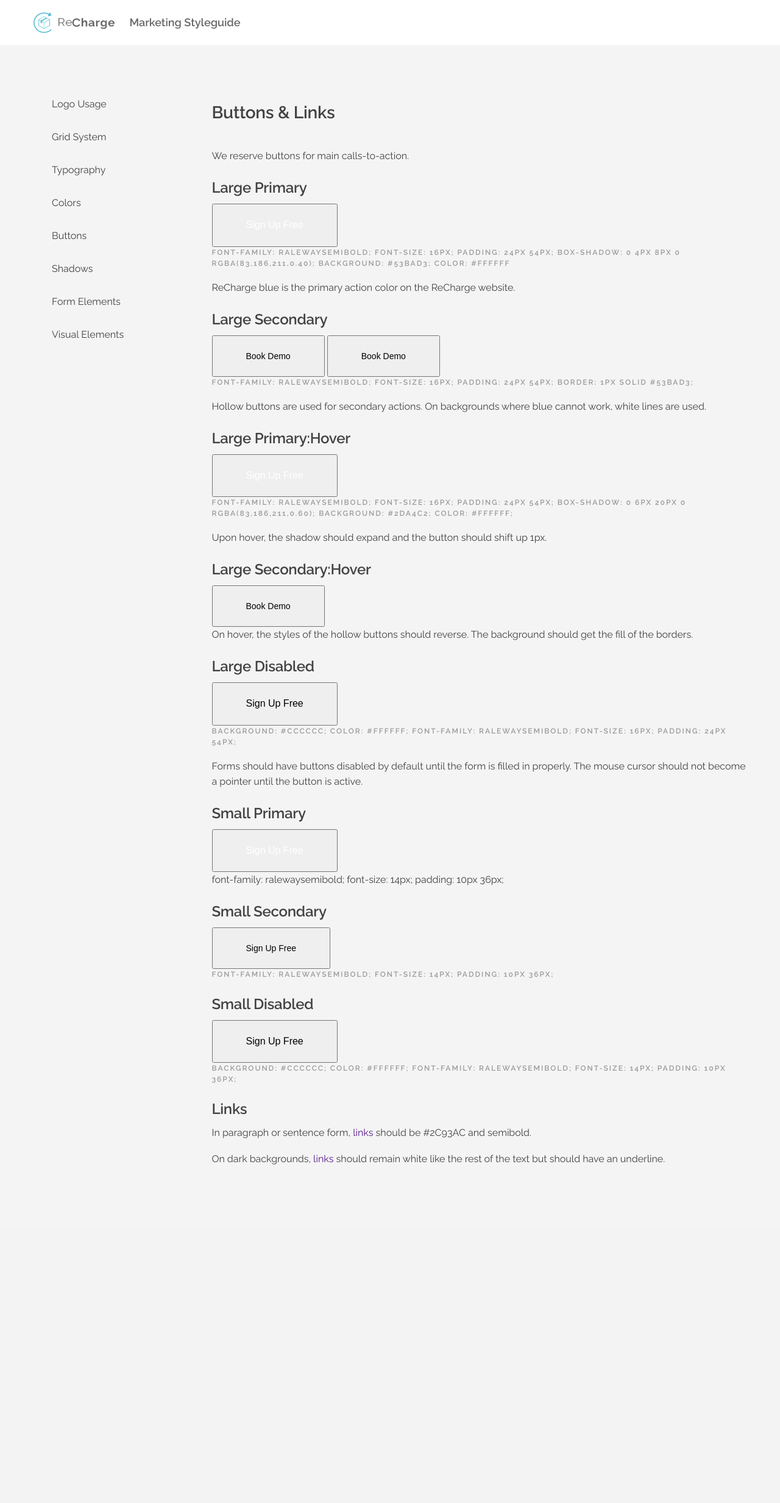
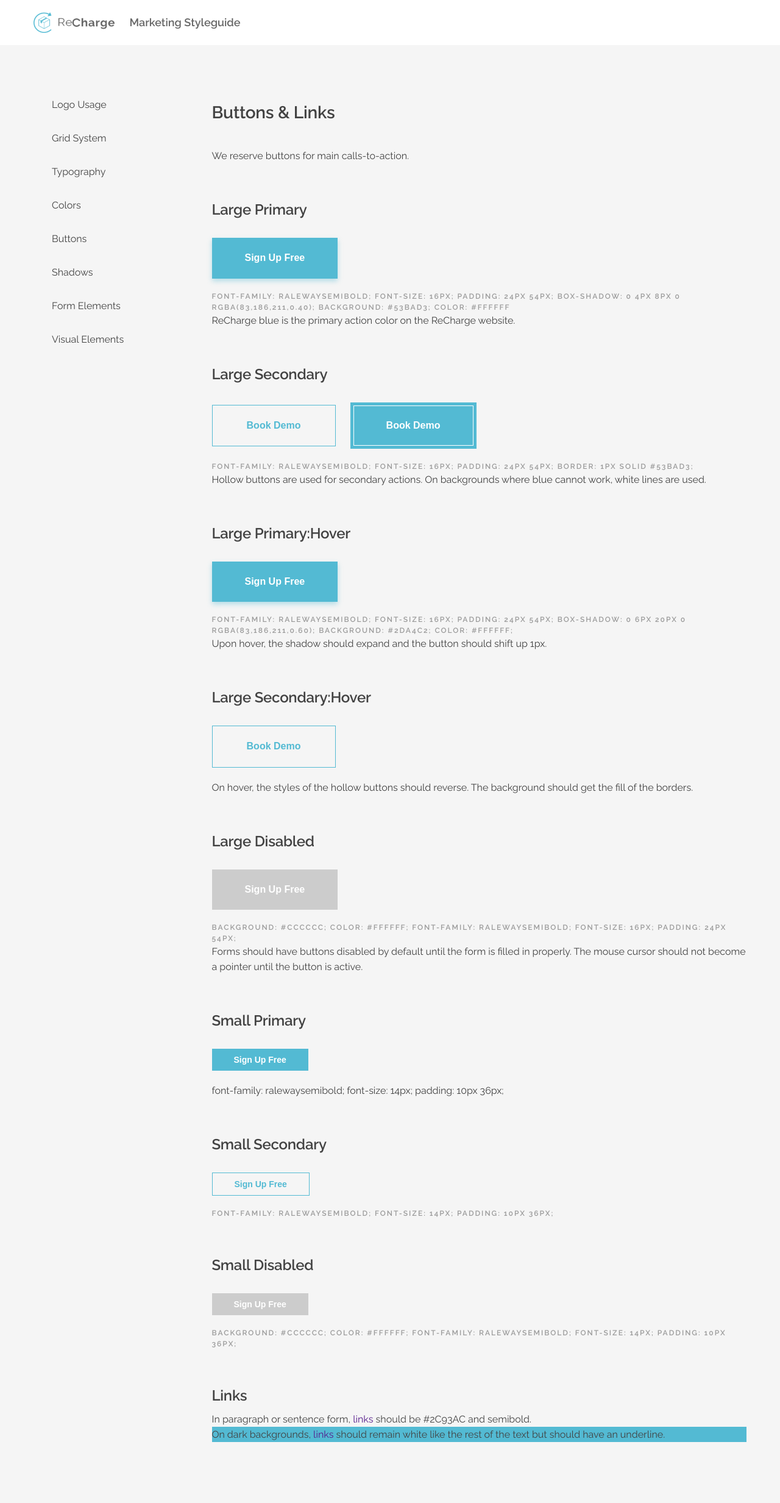
Before and after one commit to diegobechi/Marketing-Style-Guide, a PHP site: page /buttons.php in a window 1280 px wide. Shown: the whole page at 61% size. Before the commit the page ends 1910 px from the top, so only its background shows below. Run offline with PHP 8.4, Linux system fonts and the light colour scheme; some libraries are stand-ins or nearby versions.

Commit message:
added new files and improvements in buttons and visual elements page

```diff
--- a/assets/css/main.css
+++ b/assets/css/main.css
@@ -471,7 +471,7 @@ body {
   font-family: 'Raleway', arial, san-serif;
   font-weight: 400;
   font-size: 16px;
-  line-height: 24px;
+  line-height: 25px;
   color: #424242; }
 
 a {
@@ -503,13 +503,44 @@ strong {
   opacity: 0.5; }
 
 .button {
-  padding: 24px 54px;
-  font-weight: 600px; }
+  padding: 20px 60px;
+  font-weight: 600;
+  border: 0;
+  cursor: pointer; }
   .button_primary {
     font-size: 16px;
-    color: white; }
+    color: #FFFFFF;
+    background-color: #53BAD3;
+    box-shadow: 0 4px 8px 0 rgba(83, 186, 211, 0.4); }
+    .button_primary:hover:enabled {
+      color: #FFFFFF;
+      background-color: #2DA4C2;
+      box-shadow: 0 6px 20px 0 rgba(83, 186, 211, 0.6); }
   .button_secondary {
-    font-size: 14px; }
+    color: #53BAD3;
+    background-color: transparent;
+    border: 1px solid #53BAD3; }
+    .button_secondary:hover:enabled {
+      color: #53BAD3;
+      background-color: transparent; }
+    .button_secondary_v2 {
+      color: #FFFFFF;
+      background-color: #53BAD3;
+      border: 5px solid #53BAD3;
+      -webkit-box-shadow: inset 0px 0px 0px 1px #FFFFFF;
+      -moz-box-shadow: inset 0px 0px 0px 1px #FFFFFF;
+      box-shadow: inset 0px 0px 0px 1px #FFFFFF; }
+  .button_large {
+    padding: 24px 54px;
+    min-width: 203px; }
+  .button_small {
+    font-size: 14px;
+    padding: 10px 36px;
+    box-shadow: none; }
+  .button:disabled {
+    color: #FFFFFF;
+    background-color: #CCCCCC;
+    box-shadow: none; }
 
 .rc_layout {
   display: -webkit-flex;
@@ -1996,7 +2027,7 @@ ol {
       color: #C00399; }
 
 .rc_sg {
-  background-color: #F4F4F4; }
+  background-color: #F5F5F5; }
   .rc_sg__navbar {
     background-color: #FFFFFF;
     padding: 20px 0; }
@@ -2043,14 +2074,16 @@ ol {
   .rc_sg__container .colors_section,
   .rc_sg__container .shadow_section,
   .rc_sg__container .visual-elements_section,
-  .rc_sg__container .logo-usage_section {
+  .rc_sg__container .logo-usage_section,
+  .rc_sg__container .buttons_links_section {
     margin-top: 60px;
     margin-bottom: 0; }
     .rc_sg__container .typography_section p + p,
     .rc_sg__container .colors_section p + p,
     .rc_sg__container .shadow_section p + p,
     .rc_sg__container .visual-elements_section p + p,
-    .rc_sg__container .logo-usage_section p + p {
+    .rc_sg__container .logo-usage_section p + p,
+    .rc_sg__container .buttons_links_section p + p {
       margin-top: 0; }
   .rc_sg__container .logo-usage_section h3 {
     margin-bottom: 30px; }
@@ -2099,11 +2132,20 @@ ol {
   .rc_sg_section .rc_sg_shadow_example div:not(:last-child) {
     margin-right: 25px; }
   .rc_sg_section .rc_sg_shadow_example_item {
-    height: 155px;
-    width: 155px;
+    height: 145px;
+    width: 145px;
     background-color: #FFFFFF;
     text-align: center;
-    line-height: 150px; }
+    line-height: 145px; }
+  .rc_sg_section.visual-elements_section img {
+    max-width: 100%;
+    margin-top: 55px; }
+  .rc_sg_section.visual-elements_section .medium_illustration {
+    width: 529px; }
+  .rc_sg_section.visual-elements_section .small_illustration img:not(:last-child) {
+    margin-right: 95px; }
+  .rc_sg_section.buttons_links_section button {
+    margin: 20px 20px 20px 0; }
   .rc_sg_full_logo {
     margin-top: 30px; }
     .rc_sg_full_logo div:not(:last-child) {
@@ -2249,3 +2291,9 @@ ol {
   -webkit-box-shadow: 0px 20px 40px 0px rgba(0, 0, 0, 0.1);
   -moz-box-shadow: 0px 20px 40px 0px rgba(0, 0, 0, 0.1);
   box-shadow: 0px 20px 40px 0px rgba(0, 0, 0, 0.1); }
+
+.rc_big_icon img {
+  width: 100px;
+  max-width: 100%;
+  height: auto;
+  margin: 30px 30px 30px 0; }
--- a/assets/sass/_buttons.scss
+++ b/assets/sass/_buttons.scss
@@ -1,42 +1,59 @@
 .button{
-
-	padding: 24px 54px;
-	font-weight: 600px;
+	padding: $button-padding;
+	font-weight: $font-semibold;
+	border: 0;
+	cursor: pointer;
 
 	&_primary{
 
 		font-size: $font-size-base;
-		color: white;
+		color: $button-primary-color;
+		background-color: $button-primary-bg-color;
+		box-shadow: 0 4px 8px 0 rgba(83,186,211,0.40);
 
-		&:hover{
-
-		}
-
-		&_small{
-
-		}
-
-		&:disabled{
-
+		&:hover:enabled{
+			color: $button-primary-hover-color;
+			background-color: $button-primary-bg-hover-color;
+			box-shadow: 0 6px 20px 0 rgba(83,186,211,0.60);
 		}
 	}
 
 	&_secondary{
 
-		font-size: $font-size-small;
+		color: $button-secondary-color;
+		background-color: $button-secondary-bg-color;
+		border: 1px solid $rc_blue;
 
-		&:hover{
-
+		&:hover:enabled{
+			color: $button-secondary-hover-color;
+			background-color: $button-secondary-bg-hover-color;
 		}
 
-		&_small{
+		&_v2{
+			color: $button-secondary-v2-color;
+			background-color: $button-secondary-v2-bg-color;
+			border: 5px solid $button-secondary-v2-bg-color;
+			-webkit-box-shadow:inset 0px 0px 0px 1px $white;
+		    -moz-box-shadow:inset 0px 0px 0px 1px $white;
+		    box-shadow:inset 0px 0px 0px 1px $white;
+		}
+	}
 
-		}
+	&_large{
+		padding: 24px 54px;
+		min-width: 203px;
+	}
 
-		&:disabled{
+	&_small{
+		font-size: $font-size-small;
+		padding: 10px 36px;
+		box-shadow: none;
+	}
 
-		}
-
+	&:disabled{
+		color: $white;
+		background-color: $button-bg-disabled;
+		box-shadow: none;
 	}
 
 }
--- a/assets/sass/_typography.scss
+++ b/assets/sass/_typography.scss
@@ -41,7 +41,7 @@ body {
 	font-family: 'Raleway', arial, san-serif;
 	font-weight: $font-regular;
 	font-size: $font-size-base;
-	line-height: 24px;
+	line-height: 25px;
 	color: $grey_dark;
 }
 
--- a/assets/sass/_variables.scss
+++ b/assets/sass/_variables.scss
@@ -104,16 +104,21 @@ $zindex-modal:             $zindex-base + 90 !default;
 $button-color: 			$white !default;
 $button-bg-color:       $rc_blue !default;
 $button-bg-hover-color: $rc_blue !default;
-$button-bg-disabled:    $grey_silver;
+$button-bg-disabled:    $grey_light;
 
 $button-primary-color: 			$white !default;
 $button-primary-hover-color: 	$white !default;
 $button-primary-bg-color: 		$rc_blue !default;
-$button-primary-bg-hover-color: $rc_blue !default;
+$button-primary-bg-hover-color: #2DA4C2 !default;
 
 $button-secondary-color: 		  $rc_blue !default;
 $button-secondary-hover-color: 	  $rc_blue !default;
-$button-secondary-bg-color: 	  $white !default;
-$button-secondary-bg-hover-color: $white !default;
+$button-secondary-bg-color: 	  transparent !default;
+$button-secondary-bg-hover-color: transparent !default;
+
+$button-secondary-v2-color: 		  $white !default;
+$button-secondary-v2-hover-color: 	  $white !default;
+$button-secondary-v2-bg-color: 	  	  $rc_blue !default;
+$button-secondary-v2-bg-hover-color:  $rc_blue !default;
 
 $button-padding: 20px 60px;
--- a/assets/sass/main.scss
+++ b/assets/sass/main.scss
@@ -70,3 +70,10 @@
 		box-shadow: 0px 20px 40px 0px rgba(0,0,0,0.1);
 	}
 }
+
+.rc_big_icon img{
+	width: 100px;
+	max-width: 100%;
+	height: auto;
+	margin: 30px 30px 30px 0;
+}
--- a/assets/sass/styleguide.scss
+++ b/assets/sass/styleguide.scss
@@ -1,5 +1,5 @@
 .rc_sg{
-	background-color: #F4F4F4;
+	background-color: #F5F5F5;
 
 
 	&__navbar{
@@ -79,7 +79,8 @@
 		& .colors_section,
 		& .shadow_section,
 		& .visual-elements_section,
-		& .logo-usage_section{
+		& .logo-usage_section,
+		& .buttons_links_section{
 
 			margin-top: 60px;
 			margin-bottom: 0;
@@ -175,11 +176,37 @@
 			}
 
 			&_item{
-				height: 155px;
-				width: 155px;
+				height: 145px;
+				width: 145px;
 				background-color: $white;
 				text-align: center;
-				line-height: 150px;
+				line-height: 145px;
+			}
+		}
+
+		&.visual-elements_section{
+
+			& img{
+				max-width: 100%;
+				margin-top: 55px;
+			}
+
+			& .medium_illustration{
+				width: 529px;
+			}
+
+			& .small_illustration{
+
+				& img:not(:last-child){
+					margin-right: 95px;
+				}
+			}
+		}
+
+		&.buttons_links_section{
+
+			& button{
+				margin: 20px 20px 20px 0;
 			}
 		}
 	}
--- a/buttons.php
+++ b/buttons.php
@@ -5,55 +5,55 @@
 		<h2>Buttons & Links</h2>
 		<p>We reserve buttons for main calls-to-action.</p>
 	</div>
-	<div class="rc_sg_section">
+	<div class="rc_sg_section buttons_links_section">
 		<h3>Large Primary</h3>
-		<button class="button button_primary">Sign Up Free</button>
+		<button class="button button_large button_primary">Sign Up Free</button>
 		<p class="rc_caption">font-family: ralewaysemibold; font-size: 16px; padding: 24px 54px; box-shadow: 0 4px 8px 0 rgba(83,186,211,0.40); background: #53BAD3; color: #ffffff </p>
 		<p>ReCharge blue is the primary action color on the ReCharge website.</p>
 	</div>
-	<div class="rc_sg_section">
+	<div class="rc_sg_section buttons_links_section">
 		<h3>Large Secondary</h3>
-		<button class="button button_secondary">Book Demo</button>
-		<button class="button button_secondary">Book Demo</button>
+		<button class="button button_large button_secondary">Book Demo</button>
+		<button class="button button_large button_secondary_v2">Book Demo</button>
 		<p class="rc_caption">font-family: ralewaysemibold; font-size: 16px; padding: 24px 54px; border: 1px solid #53BAD3;</p>
 		<p>Hollow buttons are used for secondary actions. On backgrounds where blue cannot work, white lines are used.</p>
 	</div>
-	<div class="rc_sg_section">
+	<div class="rc_sg_section buttons_links_section">
 		<h3>Large Primary:Hover</h3>
-		<button class="button button_primary">Sign Up Free</button>
+		<button class="button button_large button_primary">Sign Up Free</button>
 		<p class="rc_caption">font-family: ralewaysemibold; font-size: 16px; padding: 24px 54px; box-shadow: 0 6px 20px 0 rgba(83,186,211,0.60); background: #2DA4C2; color: #ffffff;</p>
 		<p>Upon hover, the shadow should expand and the button should shift up 1px.</p>
 	</div>
-	<div class="rc_sg_section">
+	<div class="rc_sg_section buttons_links_section">
 		<h3>Large Secondary:Hover</h3>
-		<button class="button button_secondary">Book Demo</button>
+		<button class="button button_large button_secondary">Book Demo</button>
 		<p>On hover, the styles of the hollow buttons should reverse. The background should get the fill of the borders.</p>
 	</div>
-	<div class="rc_sg_section">
+	<div class="rc_sg_section buttons_links_section">
 		<h3>Large Disabled</h3>
-		<button class="button">Sign Up Free</button>
+		<button class="button button_large" disabled>Sign Up Free</button>
 		<p class="rc_caption">background: #CCCCCC; color: #ffffff; font-family: ralewaysemibold; font-size: 16px; padding: 24px 54px;</p>
 		<p>Forms should have buttons disabled by default until the form is filled in properly. The mouse cursor should not become a pointer until the button is active.</p>
 	</div>
-	<div class="rc_sg_section">
+	<div class="rc_sg_section buttons_links_section">
 		<h3>Small Primary</h3>
-		<button class="button button_primary button_small">Sign Up Free</button>
+		<button class="button button_small button_primary">Sign Up Free</button>
 		<p class="rc_Caption">font-family: ralewaysemibold; font-size: 14px; padding: 10px 36px;</p>
 	</div>
-	<div class="rc_sg_section">
+	<div class="rc_sg_section buttons_links_section">
 		<h3>Small Secondary</h3>
-		<button class="button button_secondary button_small">Sign Up Free</button>
+		<button class="button button_small button_secondary">Sign Up Free</button>
 		<p class="rc_caption">font-family: ralewaysemibold; font-size: 14px; padding: 10px 36px;</p>
 	</div>
-	<div class="rc_sg_section">
+	<div class="rc_sg_section buttons_links_section">
 		<h3>Small Disabled</h3>
-		<button class="button button_small">Sign Up Free</button>
+		<button class="button button_small" disabled>Sign Up Free</button>
 		<p class="rc_caption">background: #CCCCCC; color: #ffffff; font-family: ralewaysemibold; font-size: 14px; padding: 10px 36px;</p>
 	</div>
-	<div class="rc_sg_section">
+	<div class="rc_sg_section buttons_links_section">
 		<h3>Links</h3>
 		<p>In paragraph or sentence form, <a href="">links</a> should be #2C93AC and semibold. </p>
-		<p>On dark backgrounds, <a href="">links</a> should remain white like the rest of the text but should have an underline. </p>
+		<p class="bg_rc_blue">On dark backgrounds, <a href="">links</a> should remain white like the rest of the text but should have an underline. </p>
 	</div>
 </div>
 
```
Also changed, not shown: visual-elements.php (+13 -3 lines), assets/images/visuals/conveyor.png (renamed from assets/images/visuals/conveyor@2x.png), assets/images/visuals/icon1.png (renamed from assets/images/visuals/icon1@2x.png), assets/images/visuals/icon2.png (renamed from assets/images/visuals/icon2@2x.png), assets/images/visuals/icon3.png (renamed from assets/images/visuals/icon3@2x.png), assets/images/visuals/photography.png (renamed from assets/images/visuals/photography@2x.png), assets/images/visuals/skyline.png (renamed from assets/images/visuals/skyline@2x.png), 2 other files.
